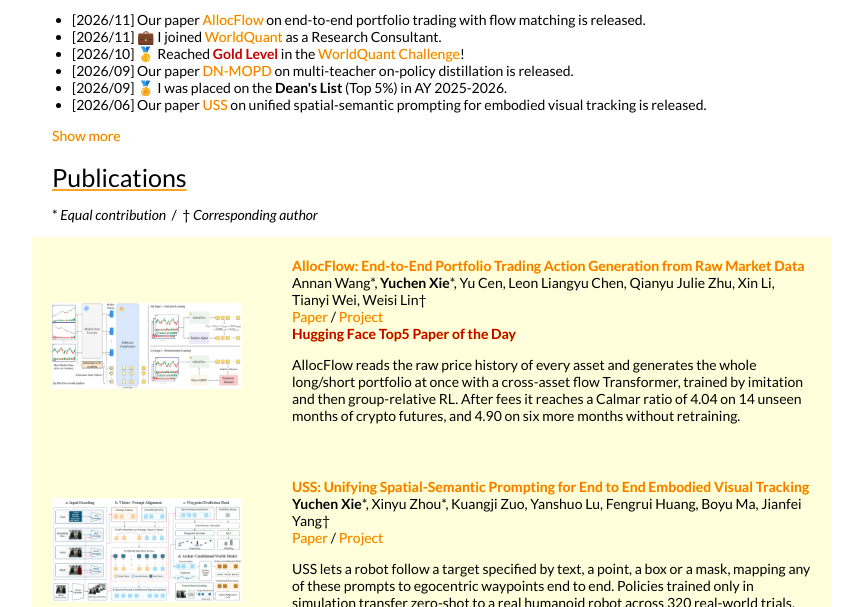
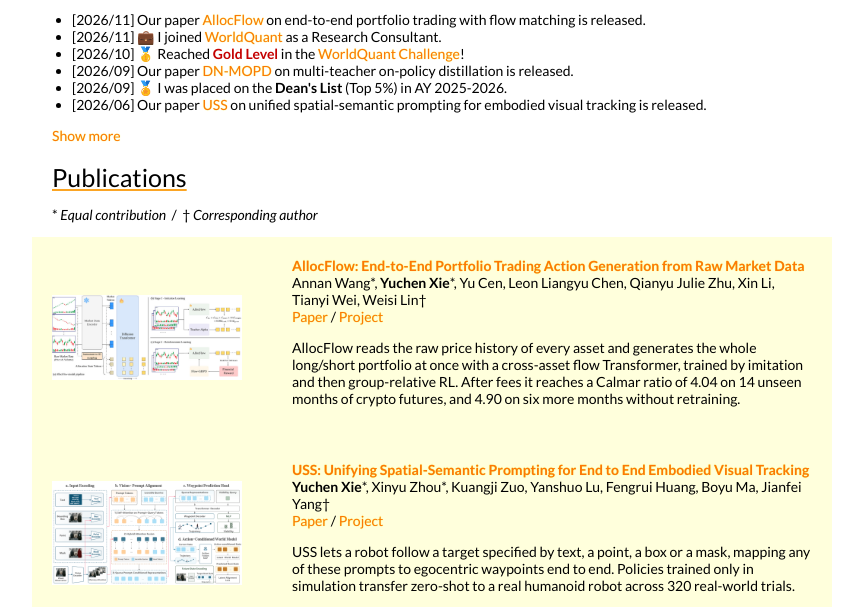
Before and after one commit to AresCheah/AresCheah.github.io, a plain HTML site: page index.html in a window 1280 px wide. Shown: the part 493-1100 px from the top of the page, without its empty margins (208-1071 px from the left). Drawn offline with Linux system fonts and the light colour scheme.

Commit message:
AllocFlow entry: remove the Hugging Face line

```diff
--- a/index.html
+++ b/index.html
@@ -184,8 +184,6 @@
                   <a href="https://arxiv.org/abs/2611.19937" target="_blank">Paper</a>
                   /
                   <a href="https://allocflow.github.io/" target="_blank">Project</a>
-                  <br>
-                  <a href="https://huggingface.co/papers/2611.19937" target="_blank"><span class="paper-highlight">Hugging Face Top5 Paper of the Day</span></a>
                   <p></p>
                   <p>
                     AllocFlow reads the raw price history of every asset and generates the whole long/short portfolio
```
